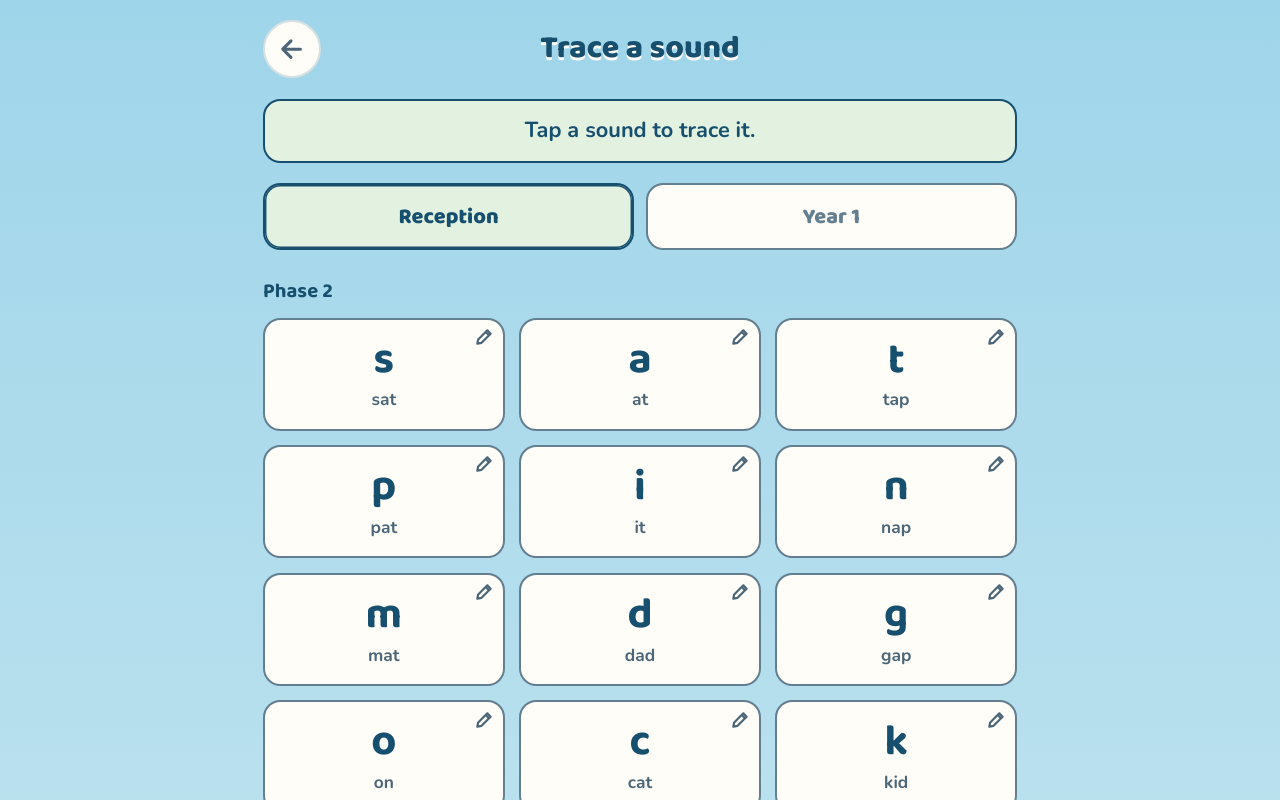
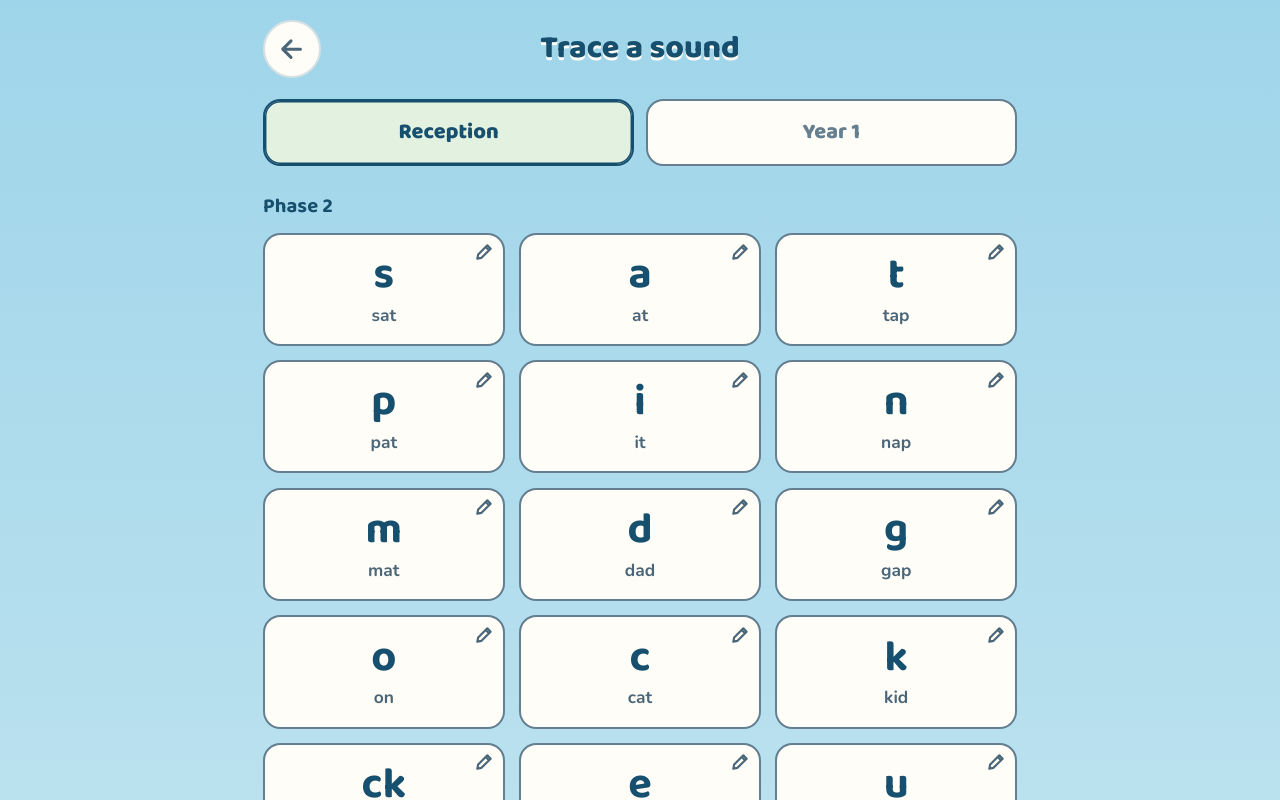
Before and after one commit to Lanthanum89/Sound-Stars, a React (Vite) app: page / in a window 1280 px wide. Both pictures are taken after a click on the button "Trace letters". Shown: the top 800 px of the page. Built offline with nearby package versions, Linux system fonts and the light colour scheme; a web font is replaced by a local one.

Commit message:
Sound sheet: drop the 'tap a sound to trace it' banner
Co-Authored-By: Claude Sonnet 5.5 <noreply@anthropic.com>
Claude-Session: https://claude.ai/code/session_012Lnj9Ppq3EJVn2zMoLdRZs

```diff
--- a/src/screens/SoundSheetScreen.module.css
+++ b/src/screens/SoundSheetScreen.module.css
@@ -221,16 +221,3 @@
   font-size: 12px;
   color: var(--ink-body-2);
 }
-
-.banner {
-  margin: 0;
-  padding: 10px 12px;
-  border-radius: var(--radius-m);
-  border: 1.5px solid var(--selected-edge);
-  background: var(--selected-bg);
-  color: var(--selected-fg);
-  font-family: var(--body);
-  font-weight: 700;
-  font-size: 15px;
-  text-align: center;
-}
--- a/src/screens/SoundSheetScreen.tsx
+++ b/src/screens/SoundSheetScreen.tsx
@@ -46,8 +46,6 @@ export function SoundSheetScreen({ onBack, onPractise }: SoundSheetScreenProps)
           <h1 className={styles.title}>Trace a sound</h1>
           <div className={styles.topSpacer} />
         </div>
-
-        <p className={styles.banner}>Tap a sound to trace it.</p>
 
         <div className={styles.tabs} role="tablist" aria-label="Year group">
           {YEAR_TABS.map((t, i) => (
```
